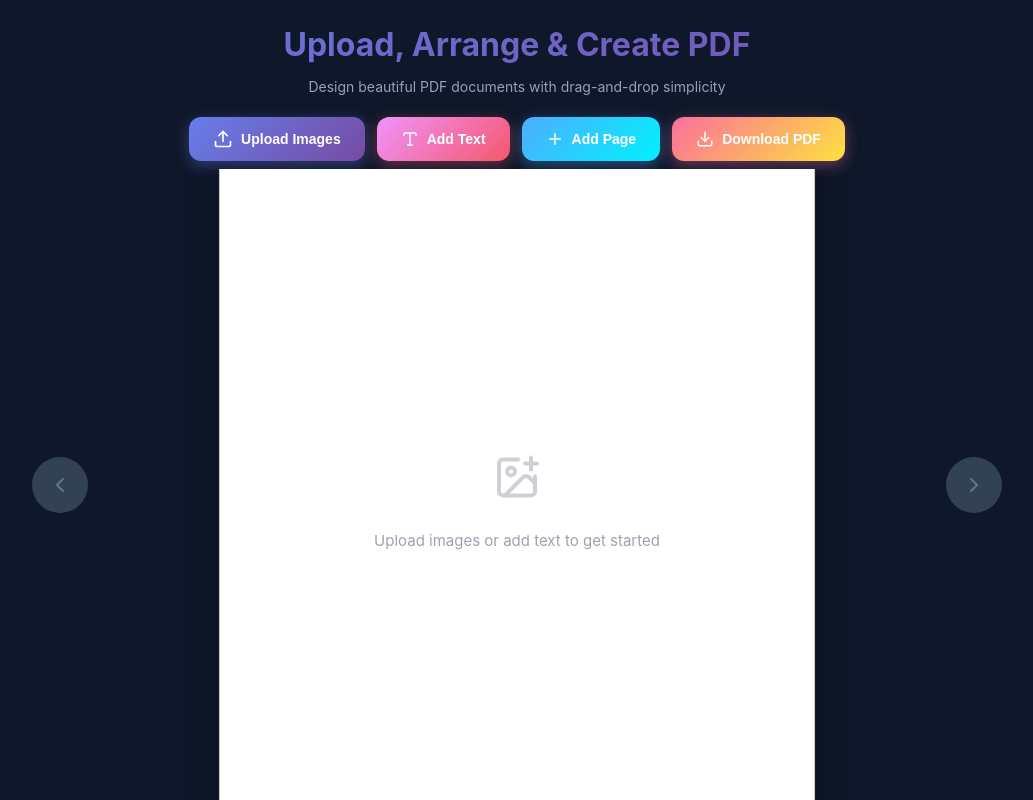
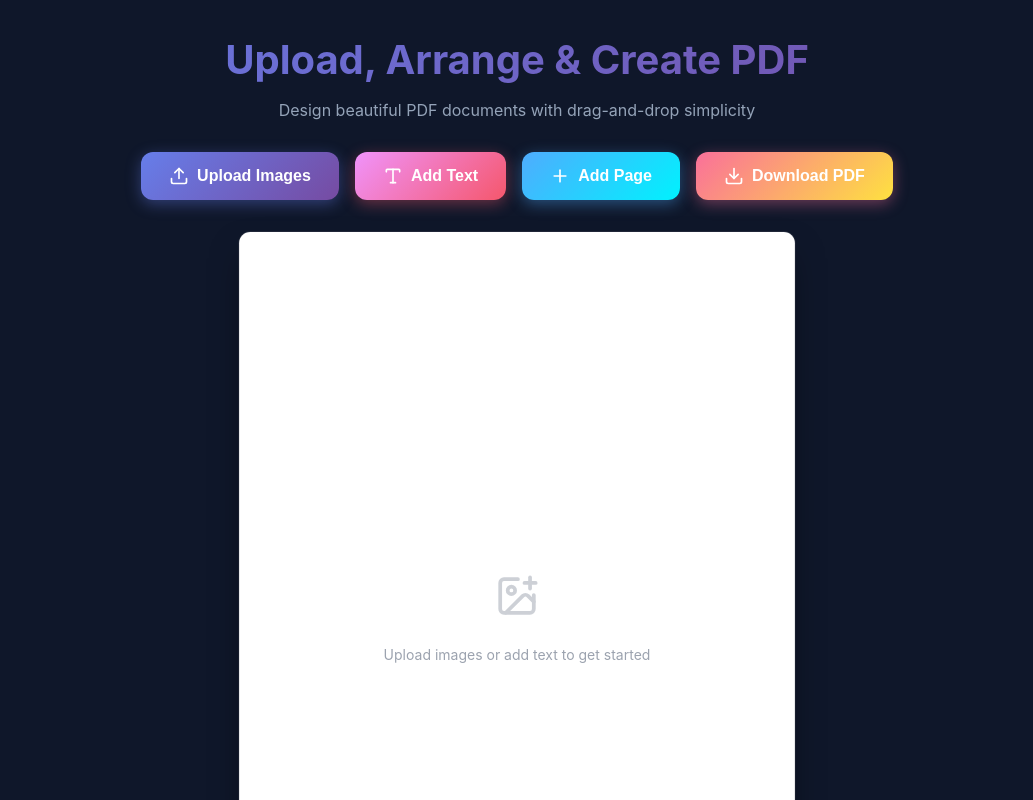
Before and after one commit to esHack/collage-pdf-app, a React (Create React App) app in the folder frontend/: page / in a window 1280 px wide. Shown: the top 800 px of the page, without its empty margins (123-1156 px from the left). Built offline with nearby package versions, Linux system fonts and the light colour scheme.

Commit message:
Revert "resize arrows"
This reverts commit ab47e7bc5e8b7a710f872a9a70094769a349ad58.

```diff
--- a/frontend/src/App.js
+++ b/frontend/src/App.js
@@ -380,21 +380,21 @@ function App() {
   };
 
   return (
-    <div style={{ minHeight: '100vh', background: '#0f172a', padding: '0', overflow: 'hidden' }}>
-      <div style={{ maxWidth: '90rem', margin: '0 auto', height: '100vh', display: 'flex', flexDirection: 'column' }}>
+    <div style={{ minHeight: '100vh', background: '#0f172a', padding: '0' }}>
+      <div style={{ maxWidth: '90rem', margin: '0 auto' }}>
         {/* Header */}
-        <div style={{ textAlign: 'center', marginBottom: '0.5rem', paddingTop: '0.25rem', flexShrink: 0 }}>
-          <h1 style={{ fontSize: '2rem', fontWeight: '700', background: 'linear-gradient(135deg, #667eea 0%, #764ba2 100%)', WebkitBackgroundClip: 'text', WebkitTextFillColor: 'transparent', backgroundClip: 'text', marginBottom: '0.25rem' }}>
+        <div style={{ textAlign: 'center', marginBottom: '2rem', paddingTop: '0.5rem' }}>
+          <h1 style={{ fontSize: '2.5rem', fontWeight: '700', background: 'linear-gradient(135deg, #667eea 0%, #764ba2 100%)', WebkitBackgroundClip: 'text', WebkitTextFillColor: 'transparent', backgroundClip: 'text', marginBottom: '0.5rem' }}>
             Upload, Arrange & Create PDF
           </h1>
-          <p style={{ color: '#94a3b8', fontSize: '0.875rem' }}>Design beautiful PDF documents with drag-and-drop simplicity</p>
+          <p style={{ color: '#94a3b8', fontSize: '1rem' }}>Design beautiful PDF documents with drag-and-drop simplicity</p>
         </div>
 
         {/* Toolbar */}
-        <div style={{ display: 'flex', justifyContent: 'center', gap: '0.75rem', marginBottom: '0.5rem', flexWrap: 'wrap', flexShrink: 0 }}>
+        <div style={{ display: 'flex', justifyContent: 'center', gap: '1rem', marginBottom: '2rem', flexWrap: 'wrap' }}>
           <button
             onClick={() => fileInputRef.current?.click()}
-            style={{ display: 'flex', alignItems: 'center', gap: '0.5rem', background: 'linear-gradient(135deg, #667eea 0%, #764ba2 100%)', color: 'white', padding: '0.75rem 1.5rem', borderRadius: '0.75rem', border: 'none', cursor: 'pointer', fontSize: '0.875rem', fontWeight: '600', transition: 'all 0.3s', boxShadow: '0 4px 15px rgba(102, 126, 234, 0.4)' }}
+            style={{ display: 'flex', alignItems: 'center', gap: '0.5rem', background: 'linear-gradient(135deg, #667eea 0%, #764ba2 100%)', color: 'white', padding: '0.875rem 1.75rem', borderRadius: '0.75rem', border: 'none', cursor: 'pointer', fontSize: '1rem', fontWeight: '600', transition: 'all 0.3s', boxShadow: '0 4px 15px rgba(102, 126, 234, 0.4)' }}
             onMouseOver={(e) => { e.currentTarget.style.transform = 'translateY(-2px)'; e.currentTarget.style.boxShadow = '0 6px 20px rgba(102, 126, 234, 0.6)' }}
             onMouseOut={(e) => { e.currentTarget.style.transform = 'translateY(0)'; e.currentTarget.style.boxShadow = '0 4px 15px rgba(102, 126, 234, 0.4)' }}
           >
@@ -412,92 +412,44 @@ function App() {
 
           <button
             onClick={addText}
-            style={{ display: 'flex', alignItems: 'center', gap: '0.5rem', background: 'linear-gradient(135deg, #f093fb 0%, #f5576c 100%)', color: 'white', padding: '0.75rem 1.5rem', borderRadius: '0.75rem', border: 'none', cursor: 'pointer', fontSize: '0.875rem', fontWeight: '600', transition: 'all 0.3s', boxShadow: '0 4px 15px rgba(245, 87, 108, 0.4)' }}
+            style={{ display: 'flex', alignItems: 'center', gap: '0.5rem', background: 'linear-gradient(135deg, #f093fb 0%, #f5576c 100%)', color: 'white', padding: '0.875rem 1.75rem', borderRadius: '0.75rem', border: 'none', cursor: 'pointer', fontSize: '1rem', fontWeight: '600', transition: 'all 0.3s', boxShadow: '0 4px 15px rgba(245, 87, 108, 0.4)' }}
             onMouseOver={(e) => { e.currentTarget.style.transform = 'translateY(-2px)'; e.currentTarget.style.boxShadow = '0 6px 20px rgba(245, 87, 108, 0.6)' }}
             onMouseOut={(e) => { e.currentTarget.style.transform = 'translateY(0)'; e.currentTarget.style.boxShadow = '0 4px 15px rgba(245, 87, 108, 0.4)' }}
           >
-            <Type size={18} />
+            <Type size={20} />
             Add Text
           </button>
 
           <button
             onClick={addPage}
-            style={{ display: 'flex', alignItems: 'center', gap: '0.5rem', background: 'linear-gradient(135deg, #4facfe 0%, #00f2fe 100%)', color: 'white', padding: '0.75rem 1.5rem', borderRadius: '0.75rem', border: 'none', cursor: 'pointer', fontSize: '0.875rem', fontWeight: '600', transition: 'all 0.3s', boxShadow: '0 4px 15px rgba(79, 172, 254, 0.4)' }}
+            style={{ display: 'flex', alignItems: 'center', gap: '0.5rem', background: 'linear-gradient(135deg, #4facfe 0%, #00f2fe 100%)', color: 'white', padding: '0.875rem 1.75rem', borderRadius: '0.75rem', border: 'none', cursor: 'pointer', fontSize: '1rem', fontWeight: '600', transition: 'all 0.3s', boxShadow: '0 4px 15px rgba(79, 172, 254, 0.4)' }}
             onMouseOver={(e) => { e.currentTarget.style.transform = 'translateY(-2px)'; e.currentTarget.style.boxShadow = '0 6px 20px rgba(79, 172, 254, 0.6)' }}
             onMouseOut={(e) => { e.currentTarget.style.transform = 'translateY(0)'; e.currentTarget.style.boxShadow = '0 4px 15px rgba(79, 172, 254, 0.4)' }}
           >
-            <Plus size={18} />
+            <Plus size={20} />
             Add Page
           </button>
 
           <button
             onClick={generatePDF}
             disabled={isGenerating}
-            style={{ display: 'flex', alignItems: 'center', gap: '0.5rem', background: isGenerating ? '#475569' : 'linear-gradient(135deg, #fa709a 0%, #fee140 100%)', color: 'white', padding: '0.75rem 1.5rem', borderRadius: '0.75rem', border: 'none', cursor: isGenerating ? 'not-allowed' : 'pointer', fontSize: '0.875rem', fontWeight: '600', transition: 'all 0.3s', boxShadow: isGenerating ? 'none' : '0 4px 15px rgba(250, 112, 154, 0.4)' }}
+            style={{ display: 'flex', alignItems: 'center', gap: '0.5rem', background: isGenerating ? '#475569' : 'linear-gradient(135deg, #fa709a 0%, #fee140 100%)', color: 'white', padding: '0.875rem 1.75rem', borderRadius: '0.75rem', border: 'none', cursor: isGenerating ? 'not-allowed' : 'pointer', fontSize: '1rem', fontWeight: '600', transition: 'all 0.3s', boxShadow: isGenerating ? 'none' : '0 4px 15px rgba(250, 112, 154, 0.4)' }}
             onMouseOver={(e) => !isGenerating && (e.currentTarget.style.transform = 'translateY(-2px)', e.currentTarget.style.boxShadow = '0 6px 20px rgba(250, 112, 154, 0.6)')}
             onMouseOut={(e) => !isGenerating && (e.currentTarget.style.transform = 'translateY(0)', e.currentTarget.style.boxShadow = '0 4px 15px rgba(250, 112, 154, 0.4)')}
           >
-            <Download size={18} />
+            <Download size={20} />
             {isGenerating ? 'Generating...' : 'Download PDF'}
           </button>
         </div>
 
-        {/* Canvas Container with scaling and side navigation */}
-        <div style={{ display: 'flex', justifyContent: 'center', alignItems: 'center', gap: window.innerWidth < 768 ? '0.5rem' : '2rem', flex: 1, overflow: 'hidden' }}>
-          {/* Left Arrow */}
-          <button
-            onClick={prevPage}
-            disabled={currentPage === 0}
+        {/* Canvas Container with scaling */}
+        <div style={{ display: 'flex', justifyContent: 'center', alignItems: 'flex-start', maxHeight: 'calc(100vh - 180px)' }}>
+          <div
             style={{
-              display: 'flex',
-              alignItems: 'center',
-              justifyContent: 'center',
-              background: currentPage === 0 ? '#334155' : 'linear-gradient(135deg, #667eea 0%, #764ba2 100%)',
-              color: currentPage === 0 ? '#64748b' : 'white',
-              padding: window.innerWidth < 768 ? '0.5rem' : '1rem',
-              borderRadius: '50%',
-              border: 'none',
-              cursor: currentPage === 0 ? 'not-allowed' : 'pointer',
-              transition: 'all 0.3s',
-              width: window.innerWidth < 768 ? '40px' : '56px',
-              height: window.innerWidth < 768 ? '40px' : '56px',
-              boxShadow: currentPage === 0 ? 'none' : '0 4px 15px rgba(102, 126, 234, 0.4)',
-              flexShrink: 0,
-              alignSelf: 'center'
+              transform: 'scale(0.7)',
+              transformOrigin: 'top center',
             }}
-            onMouseOver={(e) => currentPage !== 0 && (e.currentTarget.style.transform = 'scale(1.1)', e.currentTarget.style.boxShadow = '0 6px 20px rgba(102, 126, 234, 0.6)')}
-            onMouseOut={(e) => currentPage !== 0 && (e.currentTarget.style.transform = 'scale(1)', e.currentTarget.style.boxShadow = '0 4px 15px rgba(102, 126, 234, 0.4)')}
           >
-            <ChevronLeft size={window.innerWidth < 768 ? 20 : 28} />
-          </button>
-
-          {/* Canvas and Page Info */}
-          <div style={{ display: 'flex', flexDirection: 'column', alignItems: 'center', gap: '0.75rem' }}>
-            {/* Page Counter */}
-            <div style={{ display: 'flex', alignItems: 'center', gap: '1rem', background: 'linear-gradient(135deg, #1e293b 0%, #334155 100%)', padding: '0.5rem 1.25rem', borderRadius: '0.75rem', boxShadow: '0 4px 15px rgba(0,0,0,0.3)', border: '1px solid rgba(255, 255, 255, 0.1)' }}>
-              <span style={{ fontSize: '0.875rem', fontWeight: '700', background: 'linear-gradient(135deg, #667eea 0%, #764ba2 100%)', WebkitBackgroundClip: 'text', WebkitTextFillColor: 'transparent', backgroundClip: 'text' }}>
-                Page {currentPage + 1} of {pages.length}
-              </span>
-              {pages.length > 1 && (
-                <button
-                  onClick={deletePage}
-                  style={{ display: 'flex', alignItems: 'center', gap: '0.5rem', background: 'linear-gradient(135deg, #f093fb 0%, #f5576c 100%)', color: 'white', padding: '0.375rem 0.625rem', borderRadius: '0.5rem', border: 'none', cursor: 'pointer', fontSize: '0.75rem', fontWeight: '600', transition: 'all 0.3s', boxShadow: '0 4px 15px rgba(245, 87, 108, 0.4)' }}
-                  onMouseOver={(e) => { e.currentTarget.style.transform = 'scale(1.05)'; e.currentTarget.style.boxShadow = '0 6px 20px rgba(245, 87, 108, 0.6)' }}
-                  onMouseOut={(e) => { e.currentTarget.style.transform = 'scale(1)'; e.currentTarget.style.boxShadow = '0 4px 15px rgba(245, 87, 108, 0.4)' }}
-                >
-                  <Trash2 size={12} />
-                  Delete
-                </button>
-              )}
-            </div>
-
-            {/* Canvas */}
-            <div
-              style={{
-                transform: 'scale(0.75)',
-                transformOrigin: 'center center',
-              }}
-            >
             <div
               ref={canvasRef}
               style={{
@@ -728,33 +680,45 @@ function App() {
           )}
             </div>
           </div>
+        </div>
+
+        {/* Page Navigation - Below Canvas */}
+        <div style={{ background: 'linear-gradient(135deg, #1e293b 0%, #334155 100%)', borderRadius: '1rem', boxShadow: '0 10px 30px rgba(0,0,0,0.5)', padding: '1rem', display: 'flex', alignItems: 'center', justifyContent: 'space-between', maxWidth: '56rem', margin: '0.5rem auto 0', border: '1px solid rgba(255, 255, 255, 0.1)' }}>
+          <button
+            onClick={prevPage}
+            disabled={currentPage === 0}
+            style={{ display: 'flex', alignItems: 'center', justifyContent: 'center', background: currentPage === 0 ? '#334155' : 'linear-gradient(135deg, #667eea 0%, #764ba2 100%)', color: currentPage === 0 ? '#64748b' : 'white', padding: '0.75rem', borderRadius: '0.75rem', border: 'none', cursor: currentPage === 0 ? 'not-allowed' : 'pointer', transition: 'all 0.3s', width: '48px', height: '48px', boxShadow: currentPage === 0 ? 'none' : '0 4px 15px rgba(102, 126, 234, 0.4)' }}
+            onMouseOver={(e) => currentPage !== 0 && (e.currentTarget.style.transform = 'scale(1.1)', e.currentTarget.style.boxShadow = '0 6px 20px rgba(102, 126, 234, 0.6)')}
+            onMouseOut={(e) => currentPage !== 0 && (e.currentTarget.style.transform = 'scale(1)', e.currentTarget.style.boxShadow = '0 4px 15px rgba(102, 126, 234, 0.4)')}
+          >
+            <ChevronLeft size={24} />
+          </button>
+
+          <div style={{ display: 'flex', alignItems: 'center', gap: '1rem' }}>
+            <span style={{ fontSize: '1.125rem', fontWeight: '700', background: 'linear-gradient(135deg, #667eea 0%, #764ba2 100%)', WebkitBackgroundClip: 'text', WebkitTextFillColor: 'transparent', backgroundClip: 'text' }}>
+              Page {currentPage + 1} of {pages.length}
+            </span>
+            {pages.length > 1 && (
+              <button
+                onClick={deletePage}
+                style={{ display: 'flex', alignItems: 'center', gap: '0.5rem', background: 'linear-gradient(135deg, #f093fb 0%, #f5576c 100%)', color: 'white', padding: '0.5rem 1rem', borderRadius: '0.5rem', border: 'none', cursor: 'pointer', fontSize: '0.875rem', fontWeight: '600', transition: 'all 0.3s', boxShadow: '0 4px 15px rgba(245, 87, 108, 0.4)' }}
+                onMouseOver={(e) => { e.currentTarget.style.transform = 'scale(1.05)'; e.currentTarget.style.boxShadow = '0 6px 20px rgba(245, 87, 108, 0.6)' }}
+                onMouseOut={(e) => { e.currentTarget.style.transform = 'scale(1)'; e.currentTarget.style.boxShadow = '0 4px 15px rgba(245, 87, 108, 0.4)' }}
+              >
+                <Trash2 size={16} />
+                Delete
+              </button>
+            )}
           </div>
 
-          {/* Right Arrow */}
           <button
             onClick={nextPage}
             disabled={currentPage === pages.length - 1}
-            style={{
-              display: 'flex',
-              alignItems: 'center',
-              justifyContent: 'center',
-              background: currentPage === pages.length - 1 ? '#334155' : 'linear-gradient(135deg, #667eea 0%, #764ba2 100%)',
-              color: currentPage === pages.length - 1 ? '#64748b' : 'white',
-              padding: window.innerWidth < 768 ? '0.5rem' : '1rem',
-              borderRadius: '50%',
-              border: 'none',
-              cursor: currentPage === pages.length - 1 ? 'not-allowed' : 'pointer',
-              transition: 'all 0.3s',
-              width: window.innerWidth < 768 ? '40px' : '56px',
-              height: window.innerWidth < 768 ? '40px' : '56px',
-              boxShadow: currentPage === pages.length - 1 ? 'none' : '0 4px 15px rgba(102, 126, 234, 0.4)',
-              flexShrink: 0,
-              alignSelf: 'center'
-            }}
+            style={{ display: 'flex', alignItems: 'center', justifyContent: 'center', background: currentPage === pages.length - 1 ? '#334155' : 'linear-gradient(135deg, #667eea 0%, #764ba2 100%)', color: currentPage === pages.length - 1 ? '#64748b' : 'white', padding: '0.75rem', borderRadius: '0.75rem', border: 'none', cursor: currentPage === pages.length - 1 ? 'not-allowed' : 'pointer', transition: 'all 0.3s', width: '48px', height: '48px', boxShadow: currentPage === pages.length - 1 ? 'none' : '0 4px 15px rgba(102, 126, 234, 0.4)' }}
             onMouseOver={(e) => currentPage !== pages.length - 1 && (e.currentTarget.style.transform = 'scale(1.1)', e.currentTarget.style.boxShadow = '0 6px 20px rgba(102, 126, 234, 0.6)')}
             onMouseOut={(e) => currentPage !== pages.length - 1 && (e.currentTarget.style.transform = 'scale(1)', e.currentTarget.style.boxShadow = '0 4px 15px rgba(102, 126, 234, 0.4)')}
           >
-            <ChevronRight size={window.innerWidth < 768 ? 20 : 28} />
+            <ChevronRight size={24} />
           </button>
         </div>
       </div>
```
